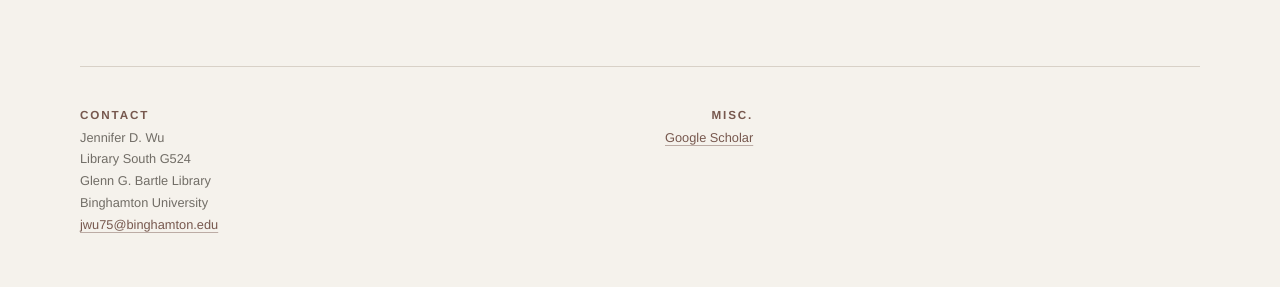
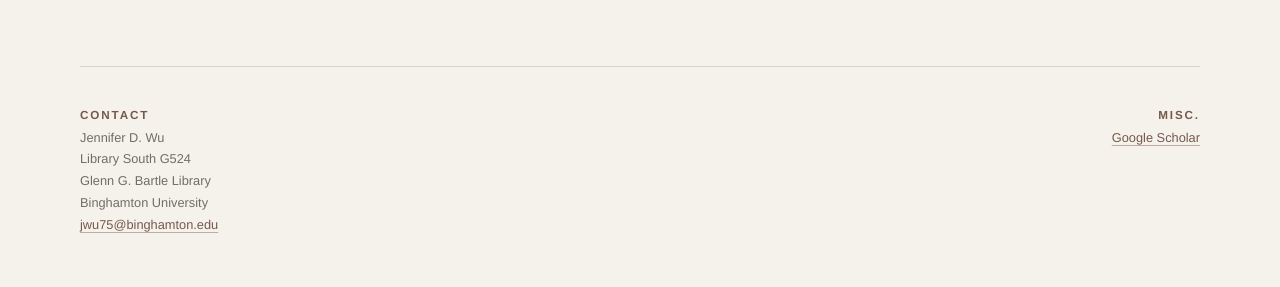
Before and after one commit to wujend/wujend.github.io, a Jekyll site: the page built from research/index.html, in a window 1280 px wide. Shown: the part 2143-2430 px from the top of the page. Built offline with Jekyll 4.4.1, drawn with Linux system fonts in a browser that asks for light colours.

Commit message:
Update default.html

```diff
--- a/_layouts/default.html
+++ b/_layouts/default.html
@@ -38,7 +38,7 @@
 			    </p>
 				</div>
 
-				<div style="float:right; text-align:right;">
+				<div class="footer-right">
        			<p class="eyebrow">Misc.</p>
 		        <p>
 		            <a href="https://scholar.google.com/citations?hl=en&user=e5rE6dQAAAAJ">Google Scholar</a><br>
```
